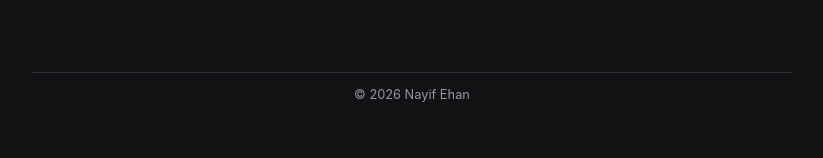
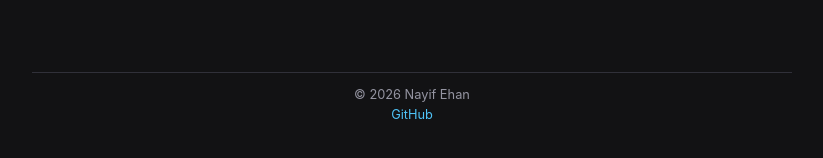
Before and after one commit to las-r/blog, a Jekyll site: the page built from _posts/2026-10-13-hello-world.md, in a window 1280 px wide. Shown: the part 396-554 px from the top of the page, without its empty margins (228-1051 px from the left). Built offline with Jekyll 4.4.1, drawn with Linux system fonts in a browser that asks for light colours.

Commit message:
Add github link to footer

```diff
--- a/_layouts/default.html
+++ b/_layouts/default.html
@@ -19,7 +19,7 @@
     </main>
 
     <footer>
-        <p>&copy; {{ site.time | date: "%Y" }} {{ site.author }}</p>
+        <p>&copy; {{ site.time | date: "%Y" }} {{ site.author }} <br> <a href="https://github.com/las-r">GitHub</a></p>
     </footer>
 </body>
 </html>
```
